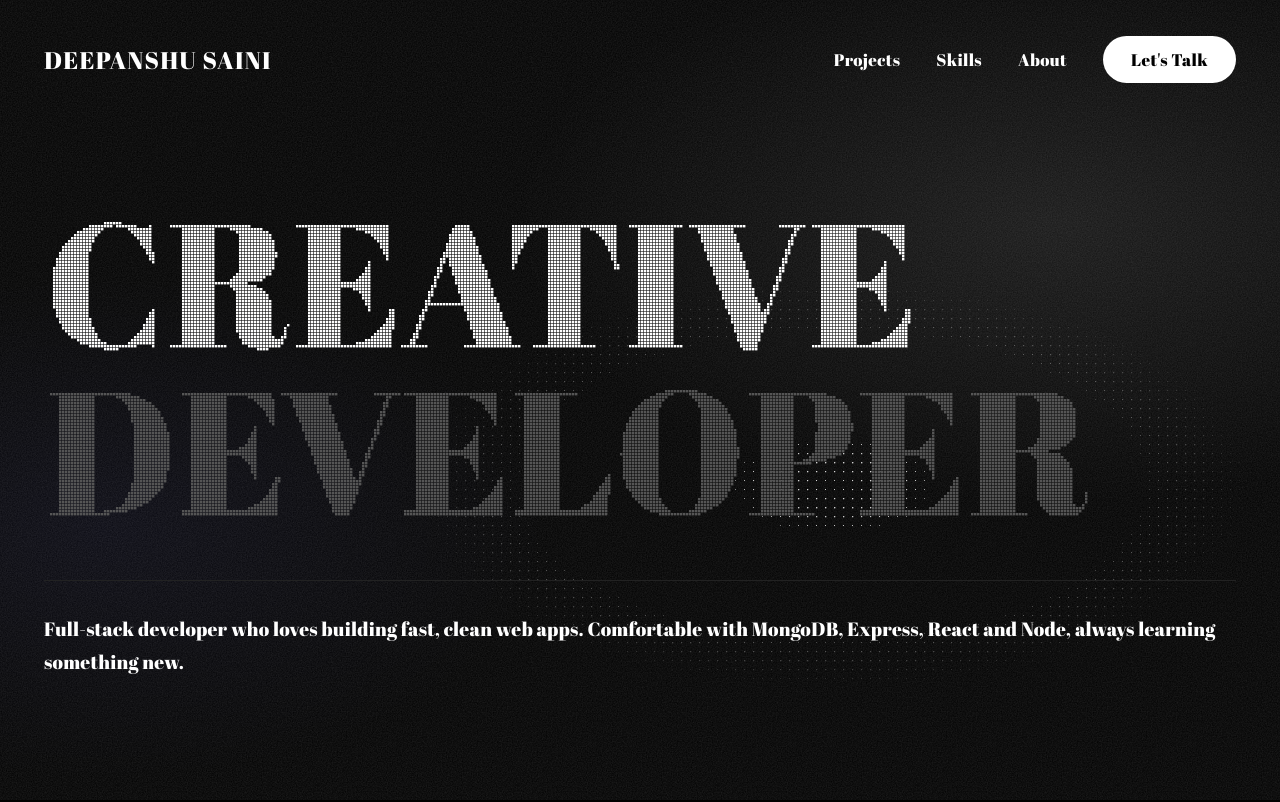
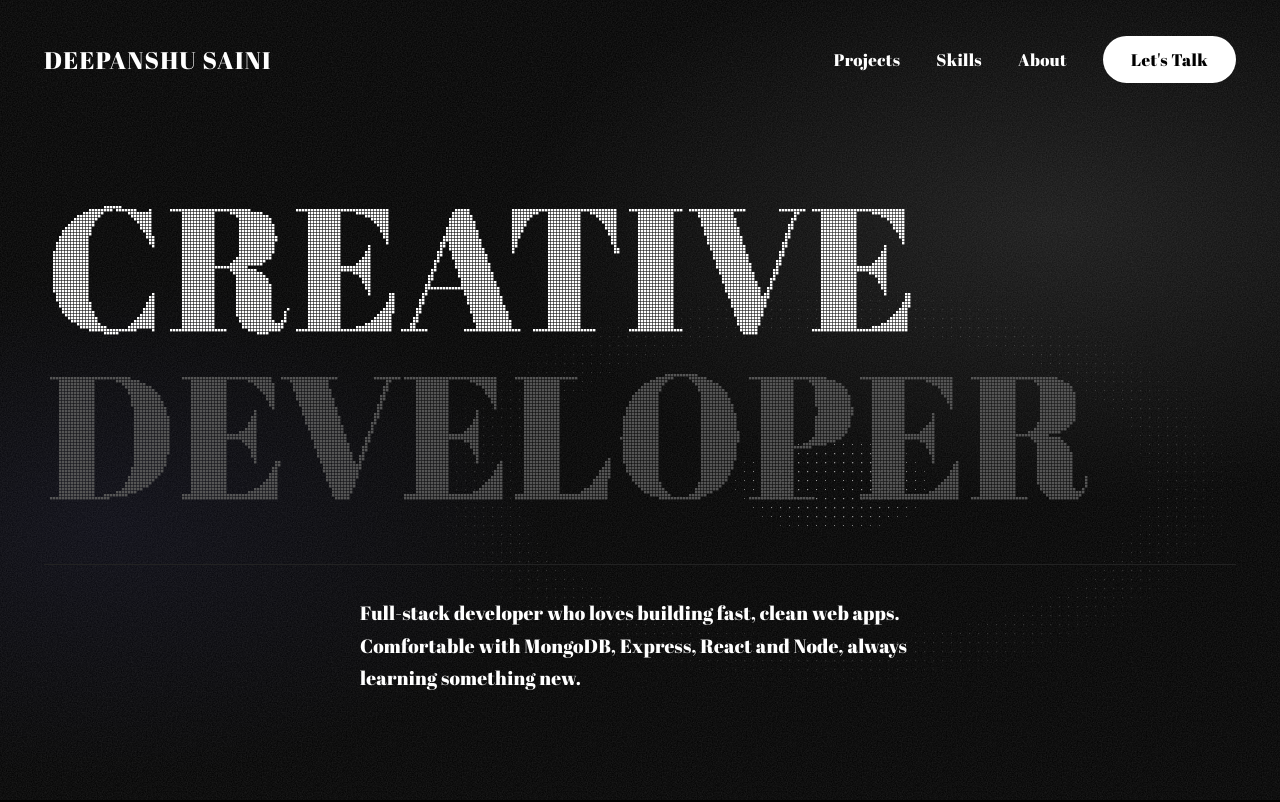
Before and after one commit to deepanshu-Builds/Portfolio, a React (Vite) app in the folder PORTFOLIO/DeepanshuPortfolio/: page / in a window 1280 px wide. Shown: the top 802 px of the page. Built offline with nearby package versions, Linux system fonts and the light colour scheme.

Commit message:
Hero.jsx

```diff
--- a/PORTFOLIO/DeepanshuPortfolio/src/components/Hero.jsx
+++ b/PORTFOLIO/DeepanshuPortfolio/src/components/Hero.jsx
@@ -1,4 +1,3 @@
-import ParticleWave from './ParticleWave'
 import ParticleHeading from './ParticleHeading'
 import './Hero.css'
 
@@ -11,23 +10,16 @@ const headingLines = [
 function Hero() {
   return (
     <section className="hero">
-      <ParticleWave />
-
       <ParticleHeading lines={headingLines} />
 
       <div className="hero-bottom">
-        <div className="hero-left">
-
-
+        <div className="hero-info">
+          <p className="about-text">
+            Full-stack developer who loves building fast, clean web apps.
+            Comfortable with MongoDB, Express, React and Node, always
+            learning something new.
+          </p>
         </div>
-
-
-
-        <p className="about-text">
-          Full-stack developer who loves building fast, clean web apps.
-          Comfortable with MongoDB, Express, React and Node, always
-          learning something new.
-        </p>
       </div>
     </section>
   )
```
